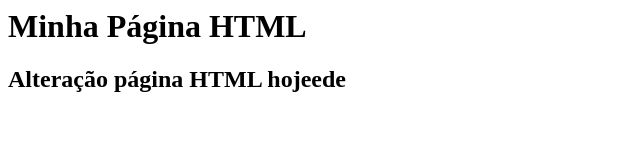
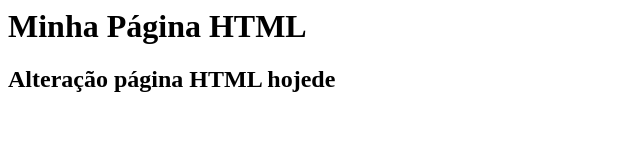
Before and after one commit to biancapasini/gama-no-github, a plain HTML site: page index.html in a window 1280 px wide. Shown: the full height of the page, 0-640 px from the left. Drawn offline with Linux system fonts and the light colour scheme.

Commit message:
conflito resolvido

```diff
--- a/index.html
+++ b/index.html
@@ -3,6 +3,6 @@
         <h1>Minha Página HTML
 
         </h1>
-        <h2>Alteração página HTML hojeede</h2>
+        <h2>Alteração página HTML hojede</h2>
     </body>
 </html>
```
